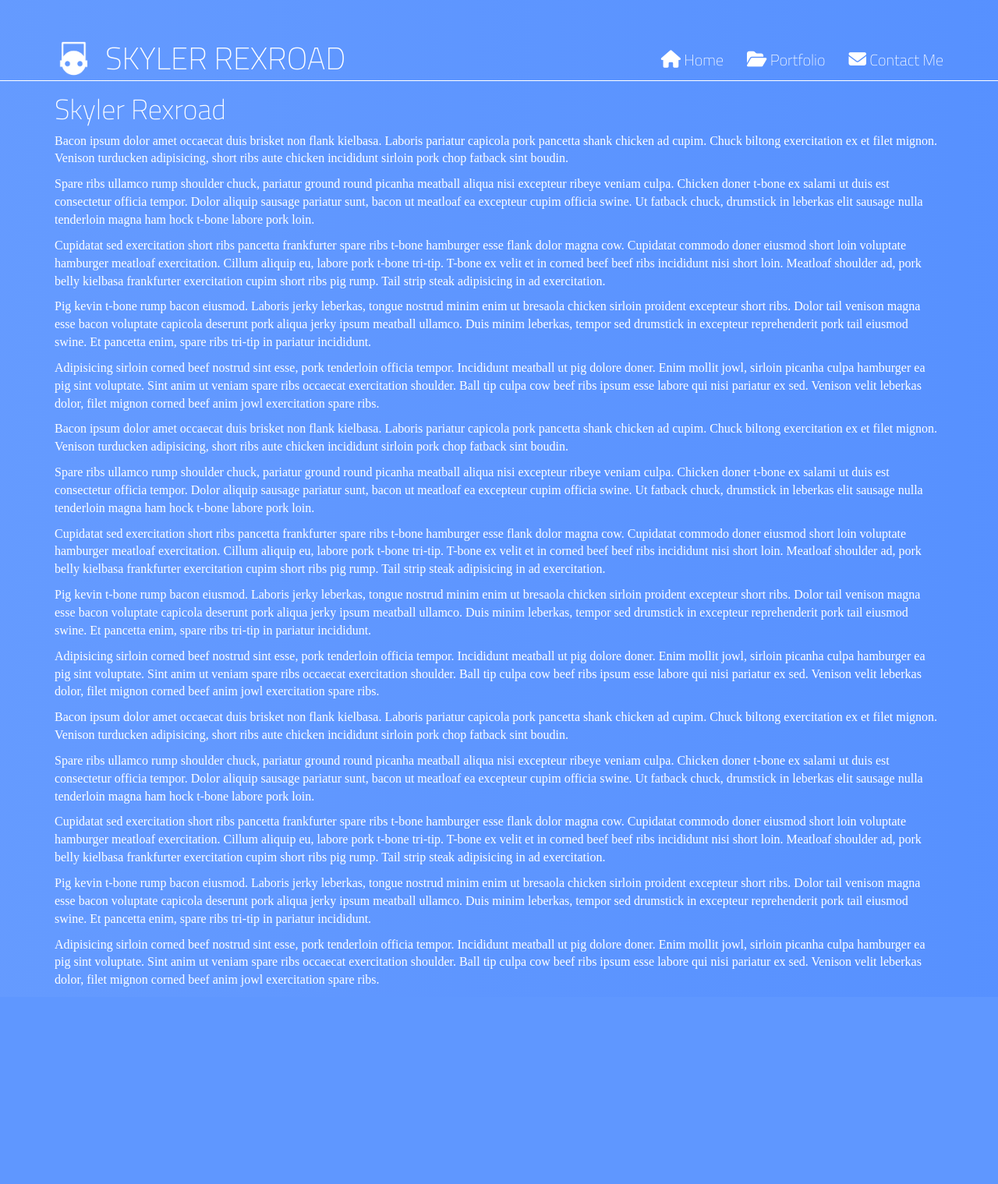
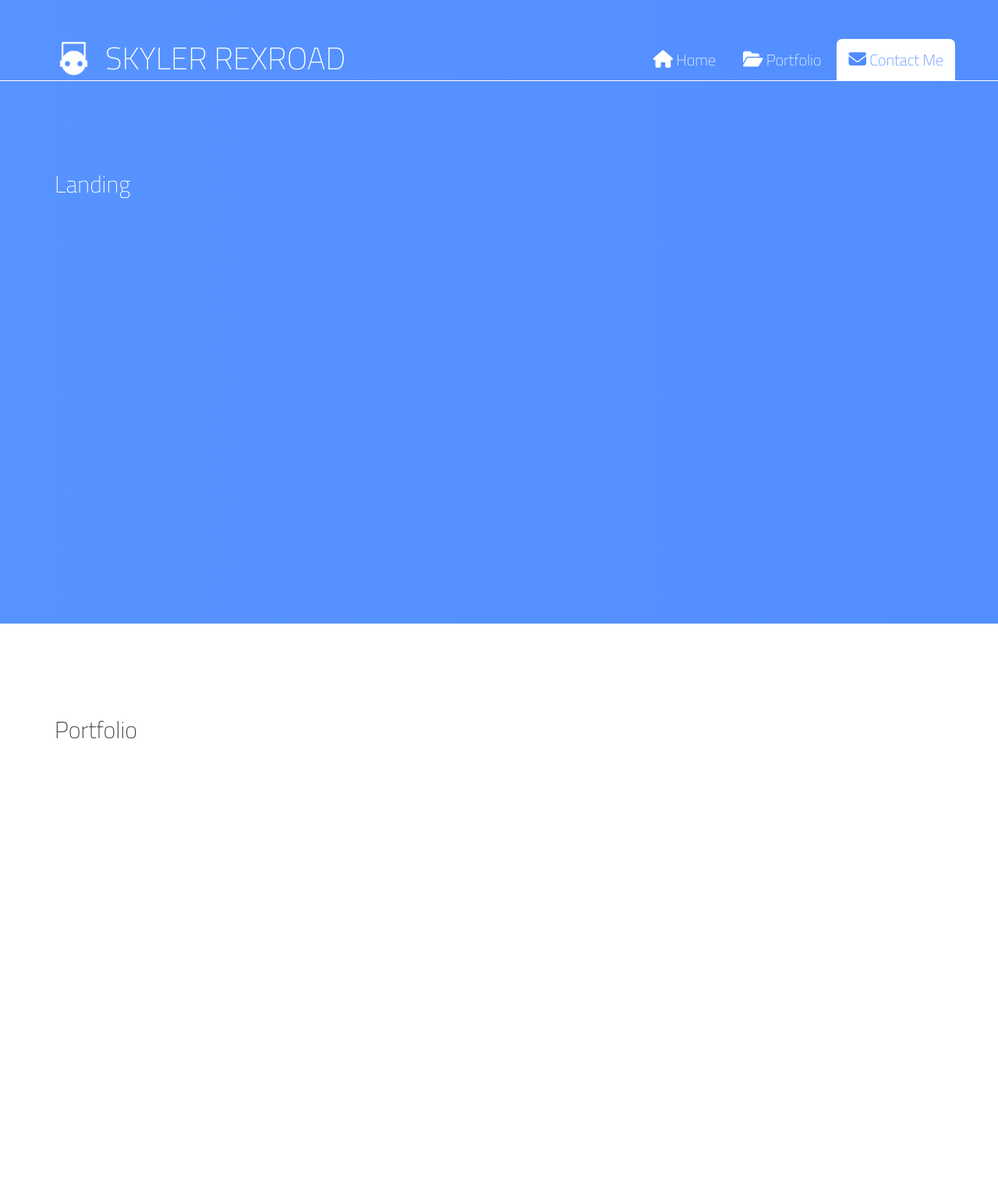
Before and after one commit to Skylarity/skylerrexroad.com, a PHP site: page / in a window 1280 px wide. Shown: the top 1519 px of the page at 78% size. Before the commit the page ends 1266 px from the top, so only its background shows below. Run offline with PHP 8.4, Linux system fonts and the light colour scheme; some libraries are stand-ins or nearby versions; some web fonts are replaced.

Commit message:
Organized layout, added scrollspy

```diff
--- a/public_html/index.php
+++ b/public_html/index.php
@@ -3,100 +3,24 @@
 $PAGE_TITLE = "Skyler Rexroad";
 ?>
 <?php require_once("lib/partials/head-utils.php"); ?>
-<div class="landing">
+<div id="landing" class="landing">
 	<?php require_once("lib/partials/header.php"); ?>
 	<div class="container">
-		<h1>Skyler Rexroad</h1>
-		<p>
-			Bacon ipsum dolor amet occaecat duis brisket non flank kielbasa. Laboris pariatur capicola pork pancetta
-			shank chicken ad cupim. Chuck biltong exercitation ex et filet mignon. Venison turducken adipisicing, short
-			ribs aute chicken incididunt sirloin pork chop fatback sint boudin.
-		</p>
-		<p>
-			Spare ribs ullamco rump shoulder chuck, pariatur ground round picanha meatball aliqua nisi excepteur ribeye
-			veniam culpa. Chicken doner t-bone ex salami ut duis est consectetur officia tempor. Dolor aliquip sausage
-			pariatur sunt, bacon ut meatloaf ea excepteur cupim officia swine. Ut fatback chuck, drumstick in leberkas
-			elit sausage nulla tenderloin magna ham hock t-bone labore pork loin.
-		</p>
-		<p>
-			Cupidatat sed exercitation short ribs pancetta frankfurter spare ribs t-bone hamburger esse flank dolor
-			magna cow. Cupidatat commodo doner eiusmod short loin voluptate hamburger meatloaf exercitation. Cillum
-			aliquip eu, labore pork t-bone tri-tip. T-bone ex velit et in corned beef beef ribs incididunt nisi short
-			loin. Meatloaf shoulder ad, pork belly kielbasa frankfurter exercitation cupim short ribs pig rump. Tail
-			strip steak adipisicing in ad exercitation.
-		</p>
-		<p>
-			Pig kevin t-bone rump bacon eiusmod. Laboris jerky leberkas, tongue nostrud minim enim ut bresaola chicken
-			sirloin proident excepteur short ribs. Dolor tail venison magna esse bacon voluptate capicola deserunt pork
-			aliqua jerky ipsum meatball ullamco. Duis minim leberkas, tempor sed drumstick in excepteur reprehenderit
-			pork tail eiusmod swine. Et pancetta enim, spare ribs tri-tip in pariatur incididunt.
-		</p>
-		<p>
-			Adipisicing sirloin corned beef nostrud sint esse, pork tenderloin officia tempor. Incididunt meatball ut
-			pig dolore doner. Enim mollit jowl, sirloin picanha culpa hamburger ea pig sint voluptate. Sint anim ut
-			veniam spare ribs occaecat exercitation shoulder. Ball tip culpa cow beef ribs ipsum esse labore qui nisi
-			pariatur ex sed. Venison velit leberkas dolor, filet mignon corned beef anim jowl exercitation spare ribs.
-		</p>
-		<p>
-			Bacon ipsum dolor amet occaecat duis brisket non flank kielbasa. Laboris pariatur capicola pork pancetta
-			shank chicken ad cupim. Chuck biltong exercitation ex et filet mignon. Venison turducken adipisicing, short
-			ribs aute chicken incididunt sirloin pork chop fatback sint boudin.
-		</p>
-		<p>
-			Spare ribs ullamco rump shoulder chuck, pariatur ground round picanha meatball aliqua nisi excepteur ribeye
-			veniam culpa. Chicken doner t-bone ex salami ut duis est consectetur officia tempor. Dolor aliquip sausage
-			pariatur sunt, bacon ut meatloaf ea excepteur cupim officia swine. Ut fatback chuck, drumstick in leberkas
-			elit sausage nulla tenderloin magna ham hock t-bone labore pork loin.
-		</p>
-		<p>
-			Cupidatat sed exercitation short ribs pancetta frankfurter spare ribs t-bone hamburger esse flank dolor
-			magna cow. Cupidatat commodo doner eiusmod short loin voluptate hamburger meatloaf exercitation. Cillum
-			aliquip eu, labore pork t-bone tri-tip. T-bone ex velit et in corned beef beef ribs incididunt nisi short
-			loin. Meatloaf shoulder ad, pork belly kielbasa frankfurter exercitation cupim short ribs pig rump. Tail
-			strip steak adipisicing in ad exercitation.
-		</p>
-		<p>
-			Pig kevin t-bone rump bacon eiusmod. Laboris jerky leberkas, tongue nostrud minim enim ut bresaola chicken
-			sirloin proident excepteur short ribs. Dolor tail venison magna esse bacon voluptate capicola deserunt pork
-			aliqua jerky ipsum meatball ullamco. Duis minim leberkas, tempor sed drumstick in excepteur reprehenderit
-			pork tail eiusmod swine. Et pancetta enim, spare ribs tri-tip in pariatur incididunt.
-		</p>
-		<p>
-			Adipisicing sirloin corned beef nostrud sint esse, pork tenderloin officia tempor. Incididunt meatball ut
-			pig dolore doner. Enim mollit jowl, sirloin picanha culpa hamburger ea pig sint voluptate. Sint anim ut
-			veniam spare ribs occaecat exercitation shoulder. Ball tip culpa cow beef ribs ipsum esse labore qui nisi
-			pariatur ex sed. Venison velit leberkas dolor, filet mignon corned beef anim jowl exercitation spare ribs.
-		</p>
-		<p>
-			Bacon ipsum dolor amet occaecat duis brisket non flank kielbasa. Laboris pariatur capicola pork pancetta
-			shank chicken ad cupim. Chuck biltong exercitation ex et filet mignon. Venison turducken adipisicing, short
-			ribs aute chicken incididunt sirloin pork chop fatback sint boudin.
-		</p>
-		<p>
-			Spare ribs ullamco rump shoulder chuck, pariatur ground round picanha meatball aliqua nisi excepteur ribeye
-			veniam culpa. Chicken doner t-bone ex salami ut duis est consectetur officia tempor. Dolor aliquip sausage
-			pariatur sunt, bacon ut meatloaf ea excepteur cupim officia swine. Ut fatback chuck, drumstick in leberkas
-			elit sausage nulla tenderloin magna ham hock t-bone labore pork loin.
-		</p>
-		<p>
-			Cupidatat sed exercitation short ribs pancetta frankfurter spare ribs t-bone hamburger esse flank dolor
-			magna cow. Cupidatat commodo doner eiusmod short loin voluptate hamburger meatloaf exercitation. Cillum
-			aliquip eu, labore pork t-bone tri-tip. T-bone ex velit et in corned beef beef ribs incididunt nisi short
-			loin. Meatloaf shoulder ad, pork belly kielbasa frankfurter exercitation cupim short ribs pig rump. Tail
-			strip steak adipisicing in ad exercitation.
-		</p>
-		<p>
-			Pig kevin t-bone rump bacon eiusmod. Laboris jerky leberkas, tongue nostrud minim enim ut bresaola chicken
-			sirloin proident excepteur short ribs. Dolor tail venison magna esse bacon voluptate capicola deserunt pork
-			aliqua jerky ipsum meatball ullamco. Duis minim leberkas, tempor sed drumstick in excepteur reprehenderit
-			pork tail eiusmod swine. Et pancetta enim, spare ribs tri-tip in pariatur incididunt.
-		</p>
-		<p>
-			Adipisicing sirloin corned beef nostrud sint esse, pork tenderloin officia tempor. Incididunt meatball ut
-			pig dolore doner. Enim mollit jowl, sirloin picanha culpa hamburger ea pig sint voluptate. Sint anim ut
-			veniam spare ribs occaecat exercitation shoulder. Ball tip culpa cow beef ribs ipsum esse labore qui nisi
-			pariatur ex sed. Venison velit leberkas dolor, filet mignon corned beef anim jowl exercitation spare ribs.
-		</p>
+		<h2>Landing</h2>
+	</div>
+</div>
+<div id="portfolio" class="portfolio">
+	<div class="container">
+		<h2>Portfolio</h2>
+	</div>
+</div>
+<div id="contact" class="contact">
+	<div class="container">
+		<h2>You can reach me here:</h2>
+		<div class="row">
+			<div class="col-md-6">Email:</div>
+			<div class="col-md-6"><a href="mailto:skyler@skylerrexroad.com">skyler@skylerrexroad.com</a></div>
+		</div>
 	</div>
 </div>
 <?php require_once("lib/partials/foot-utils.php"); ?>
--- a/public_html/lib/css/style.css
+++ b/public_html/lib/css/style.css
@@ -5,7 +5,7 @@
 	background: none;
 	border: none;
 	border-bottom: 1px solid #fff;
-	transition: all 0.5s;
+	transition: all 0.3s;
 }
 
 .navbar-default .navbar-brand {
@@ -13,19 +13,22 @@
 	font-size: 4rem;
 }
 
-.navbar-default .navbar-nav > li > a,
-.navbar-default .navbar-nav > li > a:visited {
+.navbar-default .navbar-nav > li > a {
 	font-size: 2rem;
 	color: #fff;
 	border-top-left-radius: 7px;
 	border-top-right-radius: 7px;
 	text-align: center;
+	margin-left: 5px;
 	transition: all 0.2s;
 }
 
 .navbar-default .navbar-nav > li > a:focus,
 .navbar-default .navbar-nav > li > a:hover,
-.navbar-default .navbar-nav > li > a:active {
+.navbar-default .navbar-nav > li > a:active,
+.navbar-default .navbar-nav > .active > a,
+.navbar-default .navbar-nav > .active > a:focus,
+.navbar-default .navbar-nav > .active > a:hover {
 	background-color: #fff;
 	color: #508cff;
 }
@@ -61,8 +64,35 @@
 	width: auto;
 }
 
+.landing,
+.portfolio,
+.contact {
+	min-height: 100vh;
+}
+
+.landing h1,
+.landing h2,
+.landing h3,
+.landing h4,
+.landing h5,
+.landing h6,
+.portfolio h1,
+.portfolio h2,
+.portfolio h3,
+.portfolio h4,
+.portfolio h5,
+.portfolio h6,
+.contact h1,
+.contact h2,
+.contact h3,
+.contact h4,
+.contact h5,
+.contact h6 {
+	padding-top: 100px;
+}
+
 .landing {
-	background: linear-gradient(270deg, #508cff, #89b4ff);
+	background: linear-gradient(270deg, #508cff, #64A0FF);
 	background-size: 400% 400%;
 
 	-webkit-animation: home-bg 24s ease infinite;
@@ -70,7 +100,12 @@
 	animation: home-bg 24s ease infinite;
 }
 
-.landing h1 {
+.landing h1,
+.landing h2,
+.landing h3,
+.landing h4,
+.landing h5,
+.landing h6 {
 	color: #fff;
 }
 
@@ -79,6 +114,8 @@
 	color: #fff;
 	font-family: 'Quattrocento', serif;
 }
+
+/** Animations **/
 
 @-webkit-keyframes home-bg {
 	0% {
--- a/public_html/lib/js/navbar.js
+++ b/public_html/lib/js/navbar.js
@@ -5,7 +5,7 @@
 
 	// if the scroll position is greater than 100px
 	if($(window).scrollTop() > 1) {
-		$('.navbar').css({paddingTop: "0", backgroundColor: "#508cff", borderBottom: "3px solid #fff"});
+		$('.navbar').css({paddingTop: "0", backgroundColor: "#508cff", borderBottom: "2px solid #fff"});
 		$('.navbar-default .navbar-nav > li > a').css({borderTopLeftRadius: "0", borderTopRightRadius: "0"});
 	} else {
 		$('.navbar').css({paddingTop: "50px", background: "none", borderBottom: "1px solid #fff"});
--- a/public_html/lib/partials/head-utils.php
+++ b/public_html/lib/partials/head-utils.php
@@ -51,4 +51,4 @@
 
 		<title><?php echo $PAGE_TITLE; ?></title>
 	</head>
-	<body>
+	<body data-spy="scroll" data-target=".navbar" data-offset="100">
--- a/public_html/lib/partials/header.php
+++ b/public_html/lib/partials/header.php
@@ -15,9 +15,9 @@
 			</div>
 
 			<ul class="nav navbar-nav navbar-right">
-				<li><a href="#"><i class="fa fa-home"></i>&nbsp;Home</a></li>
-				<li><a href="#"><i class="fa fa-folder-open"></i>&nbsp;Portfolio</a></li>
-				<li><a href="#"><i class="fa fa-envelope"></i>&nbsp;Contact Me</a></li>
+				<li class="active"><a href="#landing"><i class="fa fa-home"></i>&nbsp;Home</a></li>
+				<li><a href="#portfolio"><i class="fa fa-folder-open"></i>&nbsp;Portfolio</a></li>
+				<li><a href="#contact"><i class="fa fa-envelope"></i>&nbsp;Contact Me</a></li>
 			</ul>
 		</div>
 	</nav>
```
